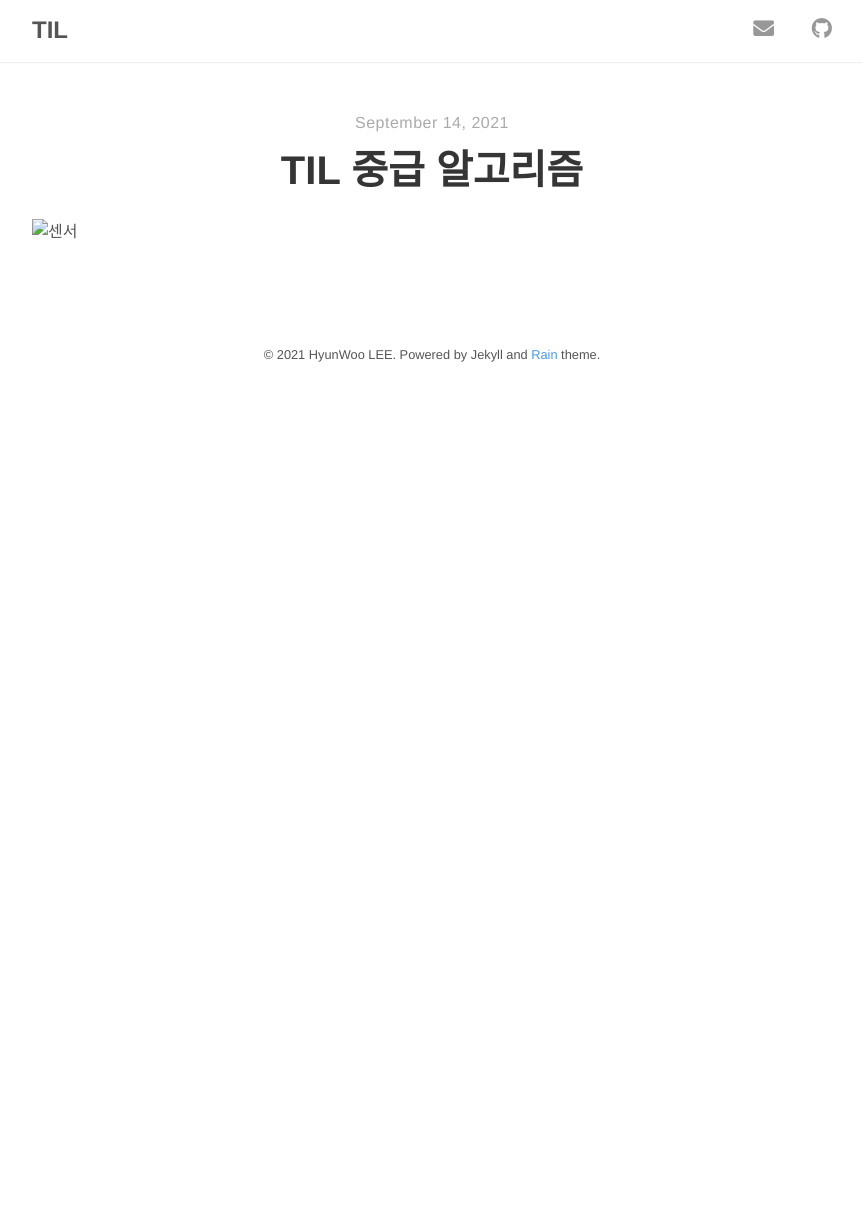
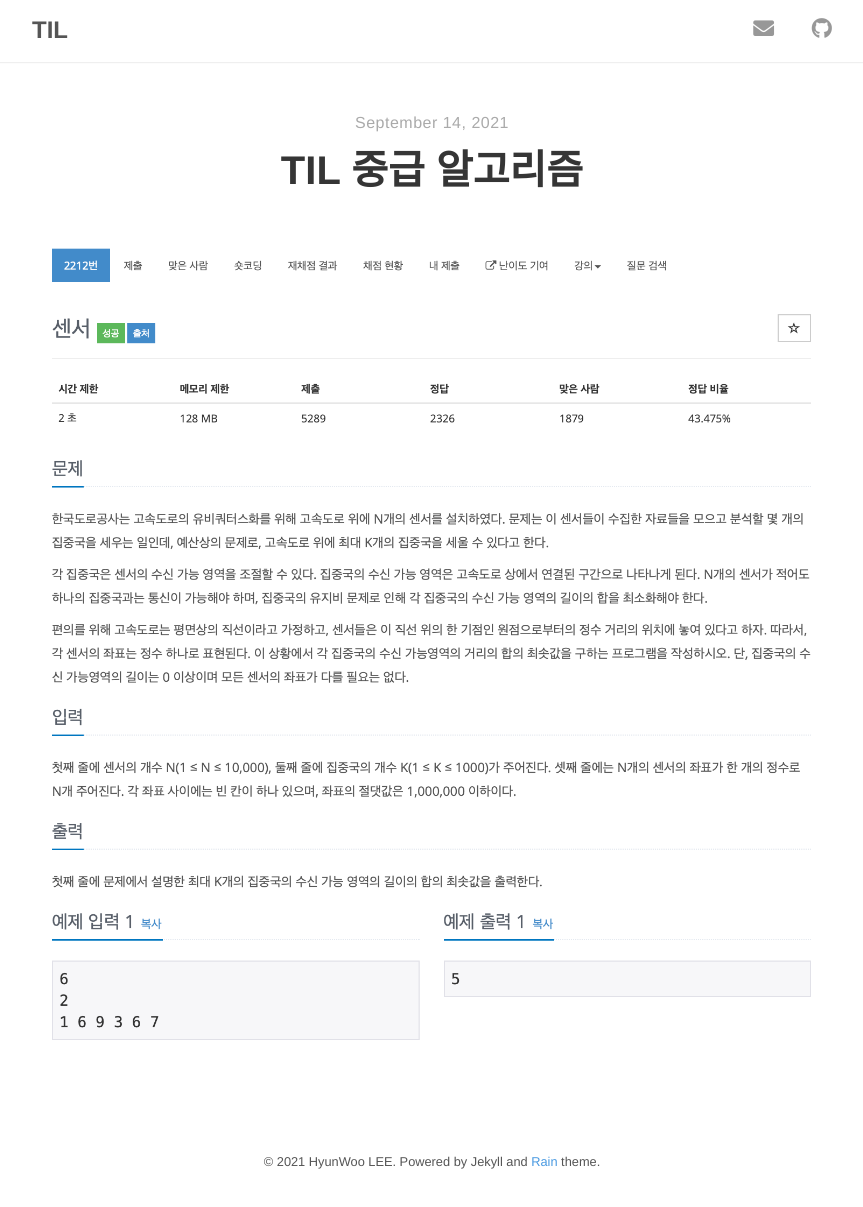
Before and after one commit to hyunwlee-dev/TIL, a Jekyll site: the page built from _posts/2021-09-14-algorithm.md, in a window 1280 px wide. Shown: the whole page, without its empty margins (208-1071 px from the left). Built offline with Jekyll 4.4.1, drawn with Linux system fonts in a browser that asks for light colours; nearby versions of some CDN libraries; before the commit the page ends 900 px from its top, so only the background shows below that.

Commit message:
2021-09-15 TIL

```diff
--- a/_posts/2021-09-14-algorithm.md
+++ b/_posts/2021-09-14-algorithm.md
@@ -4,4 +4,4 @@ title:  "TIL 중급 알고리즘"
 author: "HyunWoo LEE"
 tags: ["jekyll", "configuration", "docs", "example"]
 ---
-![센서](images/2212센서.png)
+![센서](/images/2212센서.png)
```
